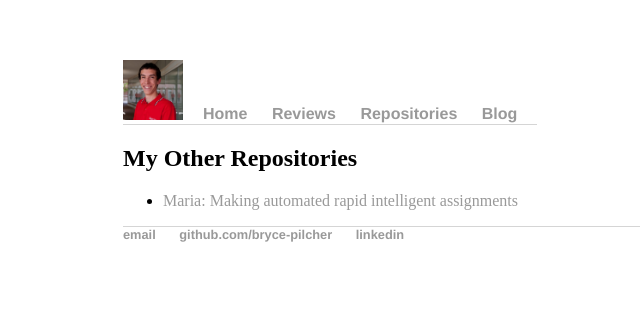
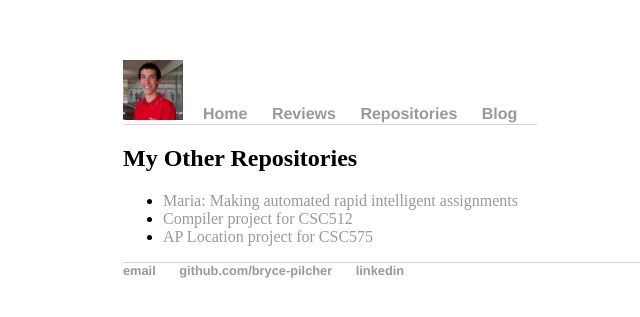
Before and after one commit to bryce-pilcher/bryce-pilcher.github.io, a Jekyll site: the page built from repos/index.md, in a window 1280 px wide. Shown: the top 317 px of the page, without its empty margins (69-709 px from the left). Built offline with Jekyll 4.4.1, drawn with Linux system fonts in a browser that asks for light colours.

Commit message:
updated repos

```diff
--- a/repos/index.md
+++ b/repos/index.md
@@ -5,3 +5,5 @@ title: My Other Repositories
 ## {{ page.title }}
 
 * [Maria: Making automated rapid intelligent assignments](https://github.com/bryce-pilcher/maria)
+* [Compiler project for CSC512](https://github.com/bryce-pilcher/CSC512-Compiler)
+* [AP Location project for CSC575](https://github.com/bryce-pilcher/CSC575-AP-Trilaterator)
```
